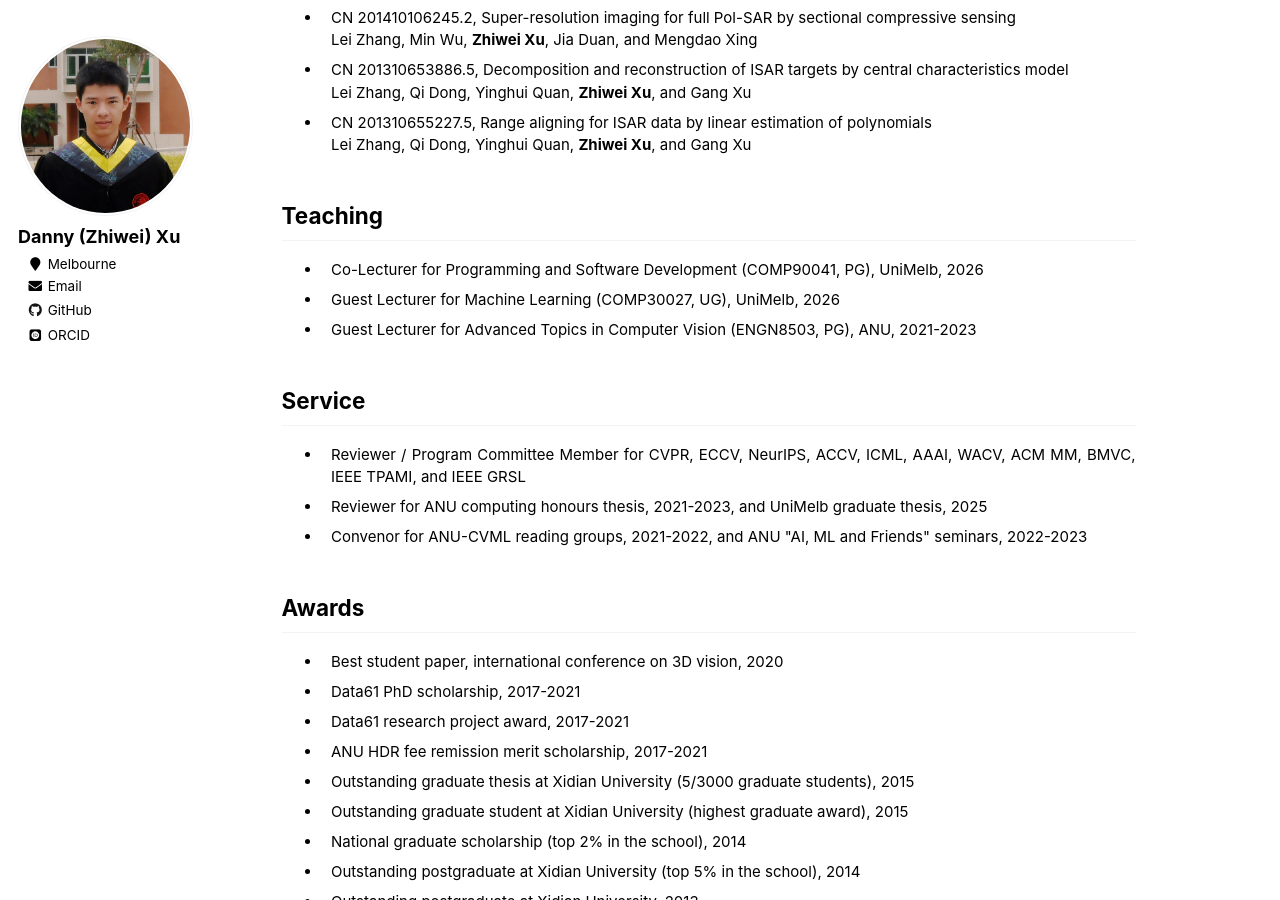
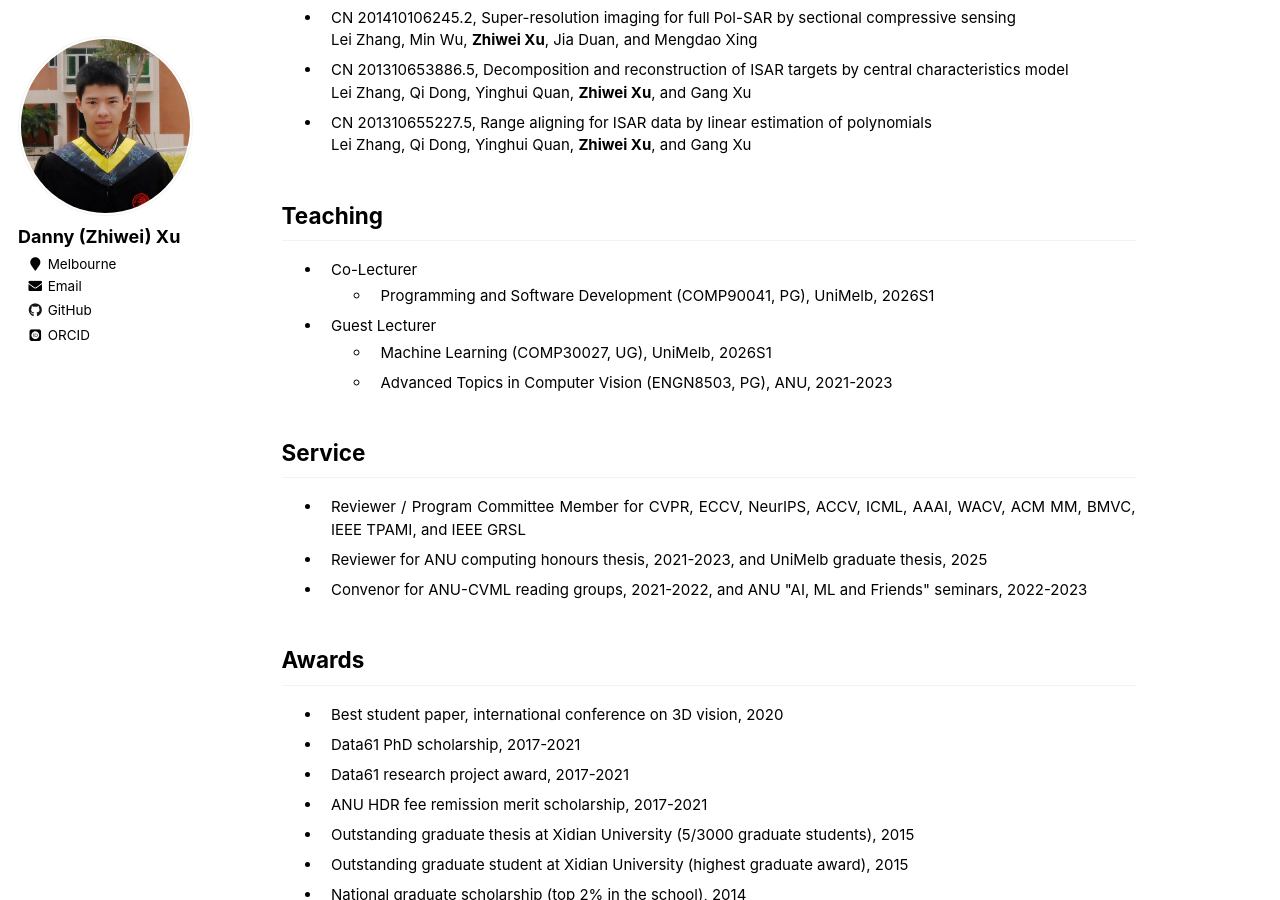
Before and after one commit to zwxu064/zwxu064.github.io, a Jekyll site: the page built from _pages/about.html, in a window 1280 px wide and 900 px high, scrolled down 3133 px. Built offline with Jekyll 4.4.1, drawn with Linux system fonts in a browser that asks for light colours; some web fonts are replaced.

Commit message:
Update about.html

```diff
--- a/_pages/about.html
+++ b/_pages/about.html
@@ -484,9 +484,15 @@ ul{li{padding-inline-start: 1ch;}}
 
 <h2 id="teaching">Teaching</h2>
   <ul>
-	<li><div>Co-Lecturer for Programming and Software Development (COMP90041, PG), UniMelb, 2026</div>
-    <li><div>Guest Lecturer for Machine Learning (COMP30027, UG), UniMelb, 2026</div>
-    <li><div>Guest Lecturer for Advanced Topics in Computer Vision (ENGN8503, PG), ANU, 2021-2023</div>
+	<li>Co-Lecturer
+		<ul style="list-style-type: circle; margin-top: 0.25em;">
+          <li>Programming and Software Development (COMP90041, PG), UniMelb, 2026S1</li>
+        </ul>
+    <li>Guest Lecturer
+		<ul style="list-style-type: circle; margin-top: 0.25em;">
+		  <li>Machine Learning (COMP30027, UG), UniMelb, 2026S1</li>
+          <li>Advanced Topics in Computer Vision (ENGN8503, PG), ANU, 2021-2023</li>
+		</ul>
   </ul>
 
 <h2 id="service">Service</h2>
```
